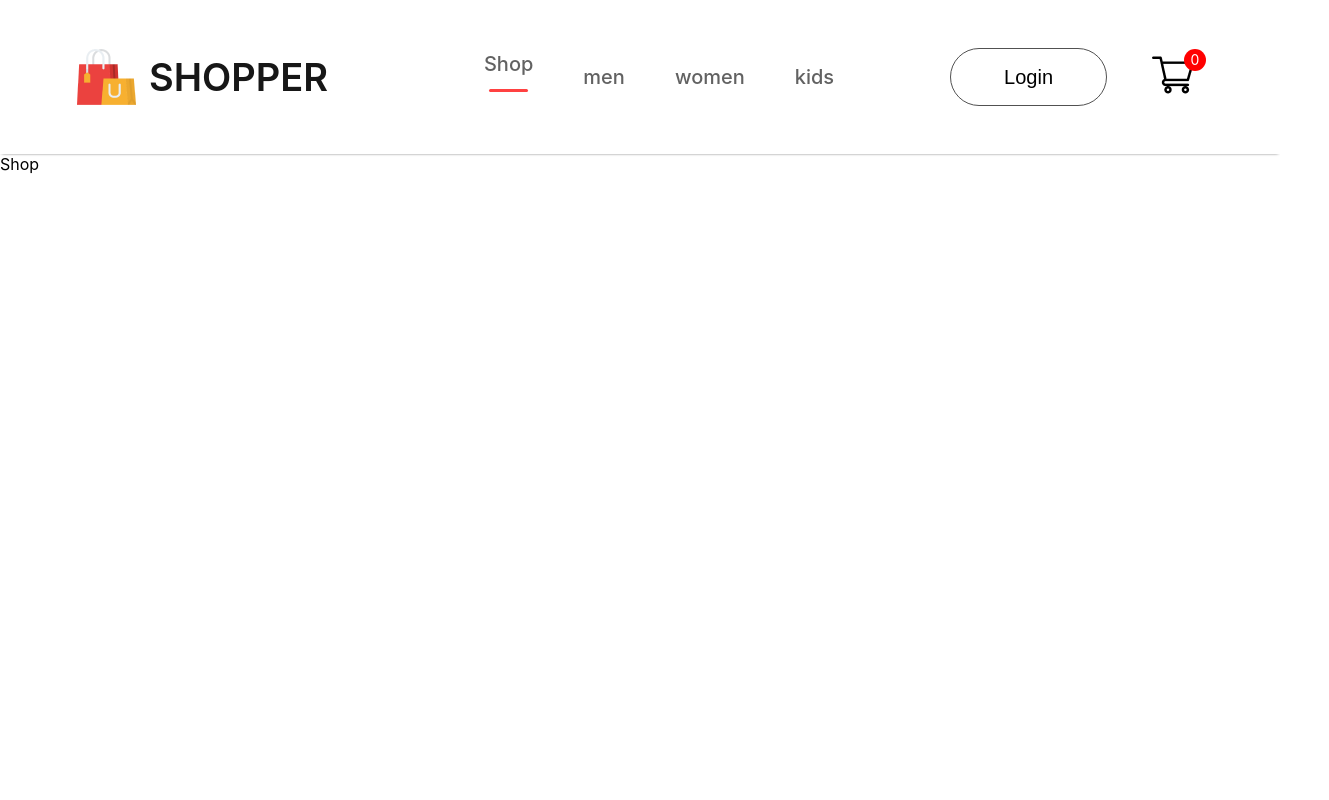
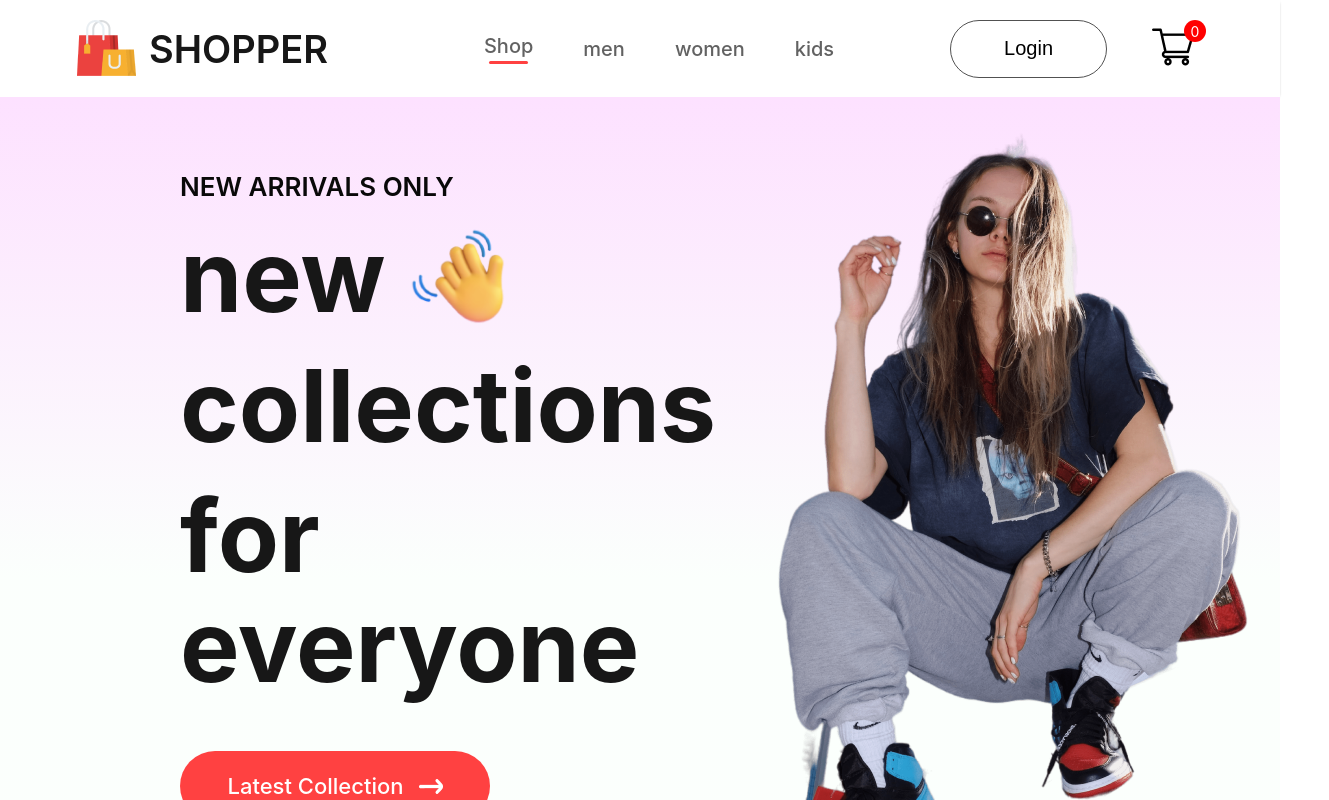
Before and after one commit to AbdelrahmanNegmMohmed/e-comiric-3, a React (Create React App) app: page / in a window 1280 px wide. Shown: the top 800 px of the page, 1329 px wide, since content can reach past the window. Built offline with nearby package versions, Linux system fonts and the light colour scheme.

Commit message:
hero.jsx-render in shop

```diff
--- /dev/null
+++ b/src/Components/Hero/Hero.css
@@ -0,0 +1,60 @@
+.hero{
+    height: 100vh;
+    background: linear-gradient(180deg,#fde1ff, #e1ffea22 60%);
+    display: flex;
+}
+.hero-left{
+    flex: 1;
+    display: flex;
+    flex-direction: column;
+    justify-content: center;
+    align-items: flex-start;
+    gap: 20px;
+    padding-left: 180px;
+    line-height: 1.1;
+
+}
+.hero-left h2{
+    color:#090909;
+    font-size: 26px;
+    font-weight: 600;
+
+
+}
+.hero-left p{
+    color: #171717;
+    font-size: 100px;
+    font-weight: 700;
+}
+.hero-hand-icon{
+    display: flex;
+    align-items: center;
+    gap: 20px;
+
+}
+.hero-hand-icon img{
+    width:105px ;
+}
+.hero-lastest-btn{
+    display: flex;
+    justify-content: center;
+    align-items: center;
+    gap: 15px;
+    width: 310px;
+    height: 70px;
+    border-radius: 75px;
+    margin-top: 30px;
+    background-color: #ff4141;
+    color: white;
+    font-size: 22px;
+    font-weight: 500;
+
+}
+.hero-right{
+    flex: 1;
+    display: flex;
+    align-items:
+    center;
+    justify-content: center;
+    padding-top: 40px;
+}
--- /dev/null
+++ b/src/Components/Hero/Hero.jsx
@@ -0,0 +1,30 @@
+import React from 'react'
+import hand_icon from "../Assets/hand_icon.png"
+import arr_icon from "../Assets/arrow.png"
+import hero_image from "../Assets/hero_image.png"
+import "./Hero.css"
+const Hero = () => {
+  return (
+    <div className='hero'>
+        <div className='hero-left'>
+            <h2>NEW ARRIVALS ONLY</h2>
+            <div className='hero-hand-icon'>
+                <p>new</p>
+                <img src={hand_icon} alt="" />
+            </div>
+            <p>collections</p>
+            <p>for everyone</p>
+            <div className="hero-lastest-btn">
+                <div>Latest Collection</div>
+                <img src={arr_icon} alt='' />
+
+            </div>
+        </div>
+        <div className='hero-right'>
+            <img src={hero_image} alt="" />
+        </div>
+    </div>
+  )
+}
+
+export default Hero
--- a/src/Pages/Shop.jsx
+++ b/src/Pages/Shop.jsx
@@ -1,8 +1,11 @@
 import React from 'react'
+import Hero from '../Components/Hero/Hero'
 
 const Shop = () => {
   return (
-    <div>Shop</div>
+    <div>
+      <Hero/>
+      </div>
   )
 }
 
--- a/src/index.css
+++ b/src/index.css
@@ -1,3 +1,6 @@
+*{
+  margin: 0;
+}
 body {
   margin: 0;
   font-family: -apple-system, BlinkMacSystemFont, 'Segoe UI', 'Roboto', 'Oxygen',
```
